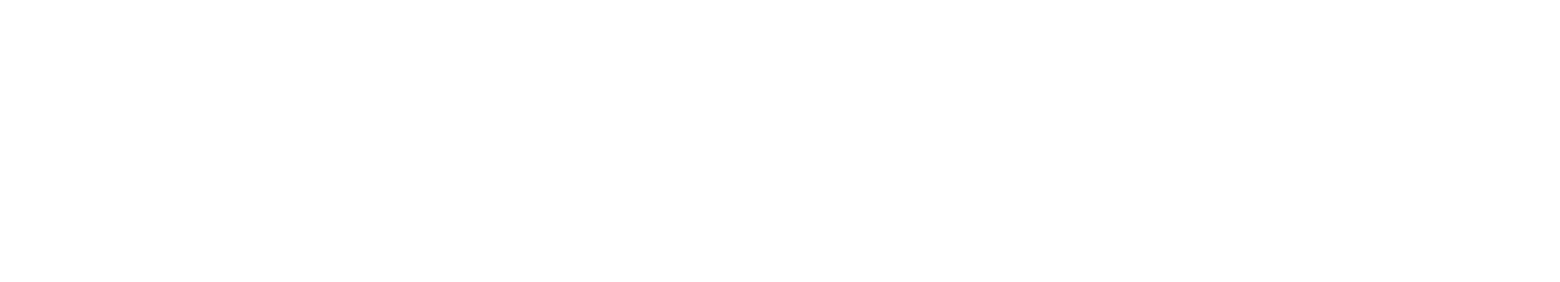
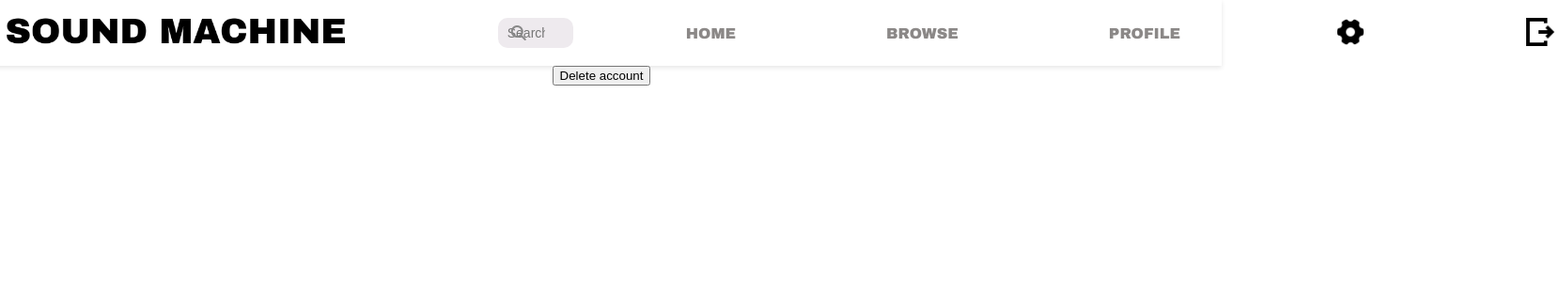
Before and after one commit to martinoauriane/soundmachine-frontend, a React (Create React App) app: page /settings in a window 1280 px wide. Before the commit this address had no page. Shown: the top 300 px of the page at 94% size, 1660 px wide, since content can reach past the window. Built offline with nearby package versions, Linux system fonts and the light colour scheme.

Commit message:
added settings screen

```diff
--- a/src/App.js
+++ b/src/App.js
@@ -3,6 +3,7 @@ import { BrowserRouter as Router, Route, Routes } from "react-router-dom";
 import HomeScreen from "../src/Views/HomeScreen";
 import BrowseScreen from "./Views/BrowseScreen";
 import UserProfileScreen from "./Views/MyProfileScreen";
+import SettingsScreen from "./Views/SettingsScreen";
 
 function App() {
   return (
@@ -11,6 +12,7 @@ function App() {
         <Route path="/" element={<HomeScreen />} />
         <Route path="/browseSounds" element={<BrowseScreen />} />
         <Route path="/my-profile" element={<UserProfileScreen />} />
+        <Route path="/settings" element={<SettingsScreen />} />
       </Routes>
     </Router>
   );
--- /dev/null
+++ b/src/Views/SettingsScreen.tsx
@@ -0,0 +1,26 @@
+import { useState, useEffect } from "react";
+
+//components
+import BrowseByCategories from "../components/BrowseByCategoriesComponent";
+import TrackPlayer from "../components/TrackPlayer";
+import Navbar from "../components/Navbar";
+
+// utils
+import { Song } from "../utils";
+import { soundsArray } from "../utils";
+
+//style
+import "../css/navbar.css";
+import "../css/home-page.css";
+
+function SettingScreen() {
+  // rendering each sound with TrackPlayer (play/pause)
+
+  return (
+    <div className="main">
+      <Navbar />
+      <button> Delete account </button>
+    </div>
+  );
+}
+export default SettingScreen;
--- a/src/components/Navbar.tsx
+++ b/src/components/Navbar.tsx
@@ -1,11 +1,16 @@
 import React from "react";
-import { NavLink } from "react-router-dom";
+import { NavLink, useNavigate } from "react-router-dom";
 // components
 import SearchBar from "./InputSearch";
 // style
 import "../css/navbar.css";
 
 const Navbar = () => {
+  const navigate = useNavigate();
+
+  function toSettings() {
+    navigate("/settings");
+  }
   return (
     <div className="nav-bar">
       <img
@@ -26,7 +31,7 @@ const Navbar = () => {
       <NavLink to="/my-profile">
         <p className="archivo-black-regular"> PROFILE </p>
       </NavLink>
-      <button className="button-none">
+      <button className="button-none" onClick={toSettings}>
         <img
           className="settings"
           src="/theme/setting.png"
```
